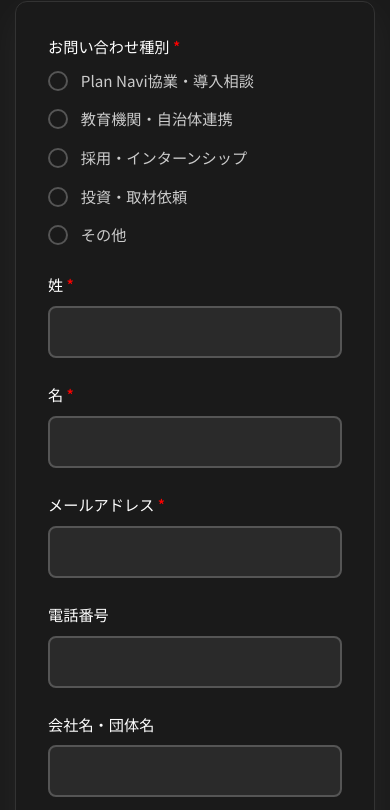
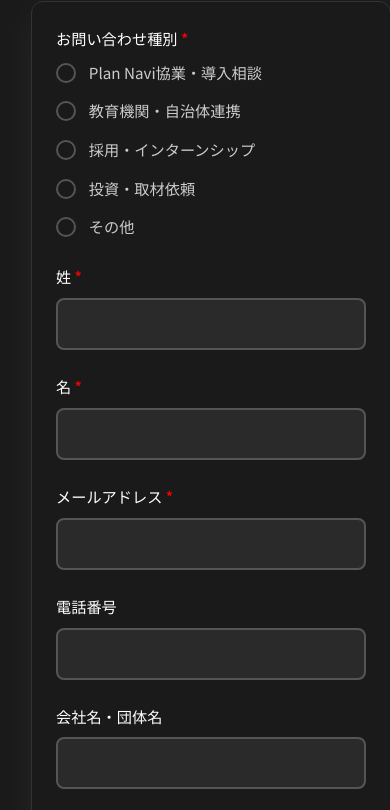
Before and after one commit to oztechjs/valiark, a plain HTML site: page contact.html in a window 390 px wide. Shown: the part 1299-2109 px from the top of the page. Drawn offline with Linux system fonts and the light colour scheme.

Commit message:
🔧 Fix: CSS構文エラー修正で背景画像表示を復旧
- background-imageのカンマ後fallback URL追加
- CSS構文エラーが原因で背景画像が読み込まれていなかった問題を解決
- hero-bg.jpg → IMG_2702.JPG のfallback機能も復活

```diff
--- a/css/style.css
+++ b/css/style.css
@@ -25,8 +25,8 @@ body {
   height: 100vh;
   pointer-events: none;
   z-index: 0;
-  /* Use provided Japanese-named image; fall back to existing MV image */
-  background-image: url("../images/hero-bg.jpg"),
+  /* Use hero background image with fallback */
+  background-image: url("../images/hero-bg.jpg"), url("../images/IMG_2702.JPG");
   background-position: center;
   background-size: cover;
   background-repeat: no-repeat;
@@ -1236,6 +1236,8 @@ body.home .results-strip {
   border-radius: 12px;
   box-shadow: 0 10px 40px rgba(255, 255, 255, 0.05);
   border: 1px solid #333333;
+  width: 100%;
+  box-sizing: border-box;
 }
 
 .contact-form {
@@ -1276,6 +1278,9 @@ body.home .results-strip {
   transition: border-color 0.3s ease;
   background-color: #2a2a2a;
   color: #ffffff;
+  width: 100%;
+  box-sizing: border-box;
+  max-width: 100%;
 }
 
 .form-input:focus,
@@ -1703,7 +1708,8 @@ body.home .results-strip {
   }
 
   .contact-form-container {
-    padding: 2rem;
+    padding: 1.5rem;
+    margin: 0 1rem;
   }
 
   .footer-content {
```
